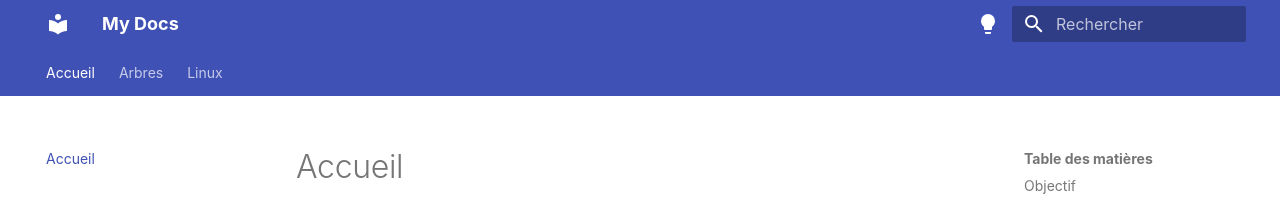
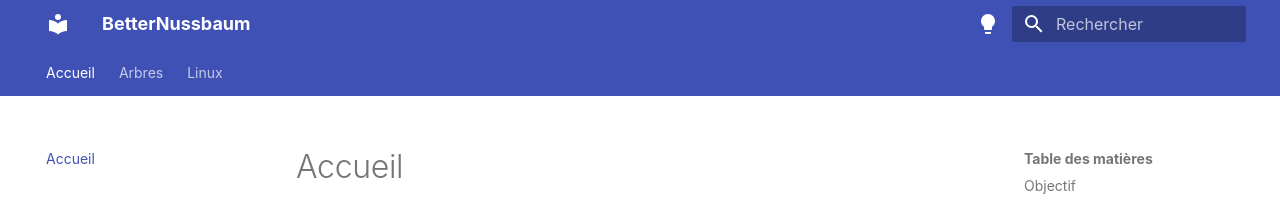
Before and after one commit to mp2i-thiers/mp2i-thiers.github.io, an MkDocs documentation site: the page built from docs/index.md, in a window 1280 px wide. Shown: the top 205 px of the page. Built offline with MkDocs 1.6.1 and Material for MkDocs 9.7.7, drawn with Linux system fonts in a browser that asks for light colours.

Commit message:
Update mkdocs.yml

```diff
--- a/mkdocs.yml
+++ b/mkdocs.yml
@@ -1,4 +1,4 @@
-site_name: My Docs
+site_name: BetterNussbaum
 
 theme:
   name: material
```
